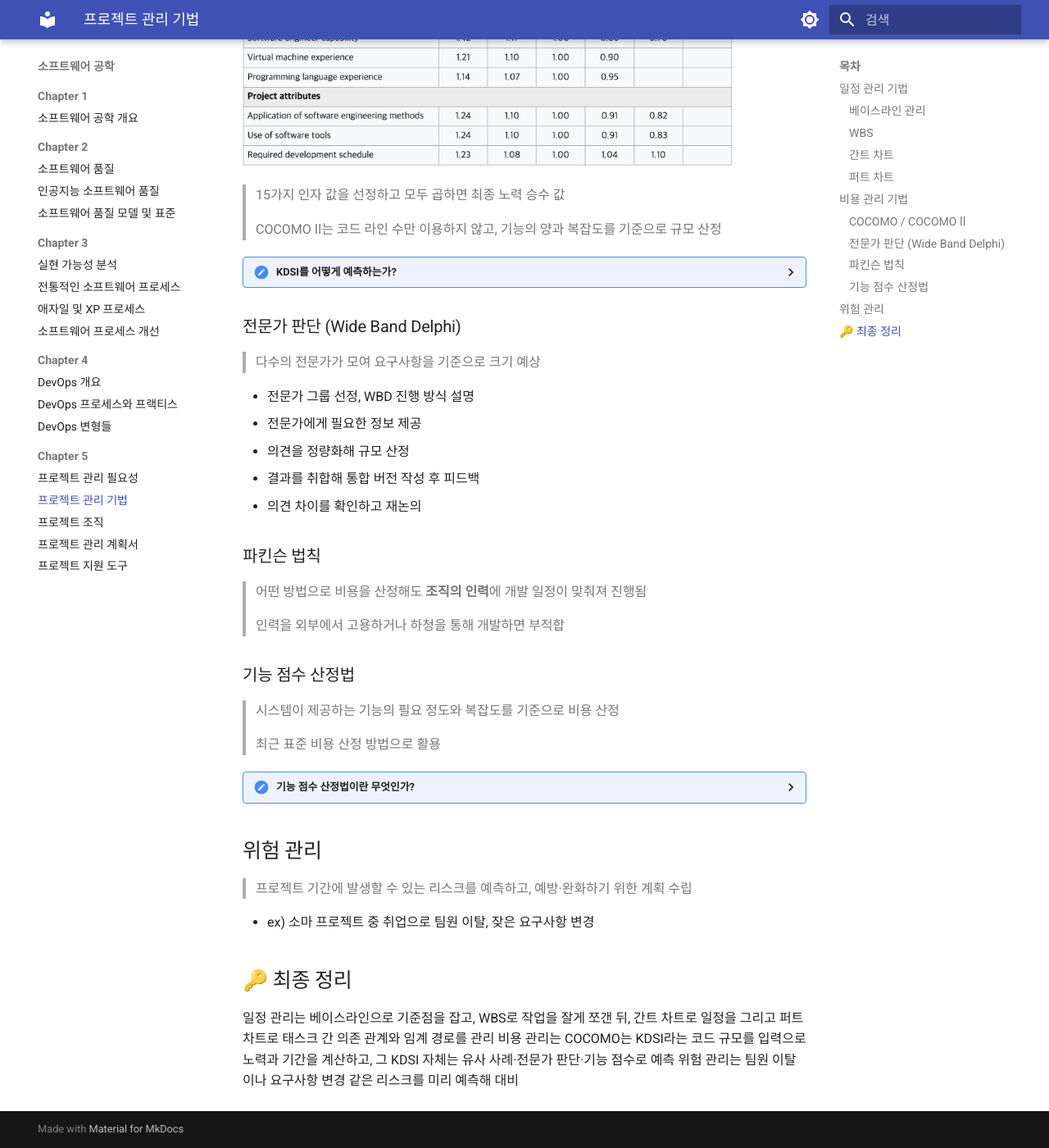
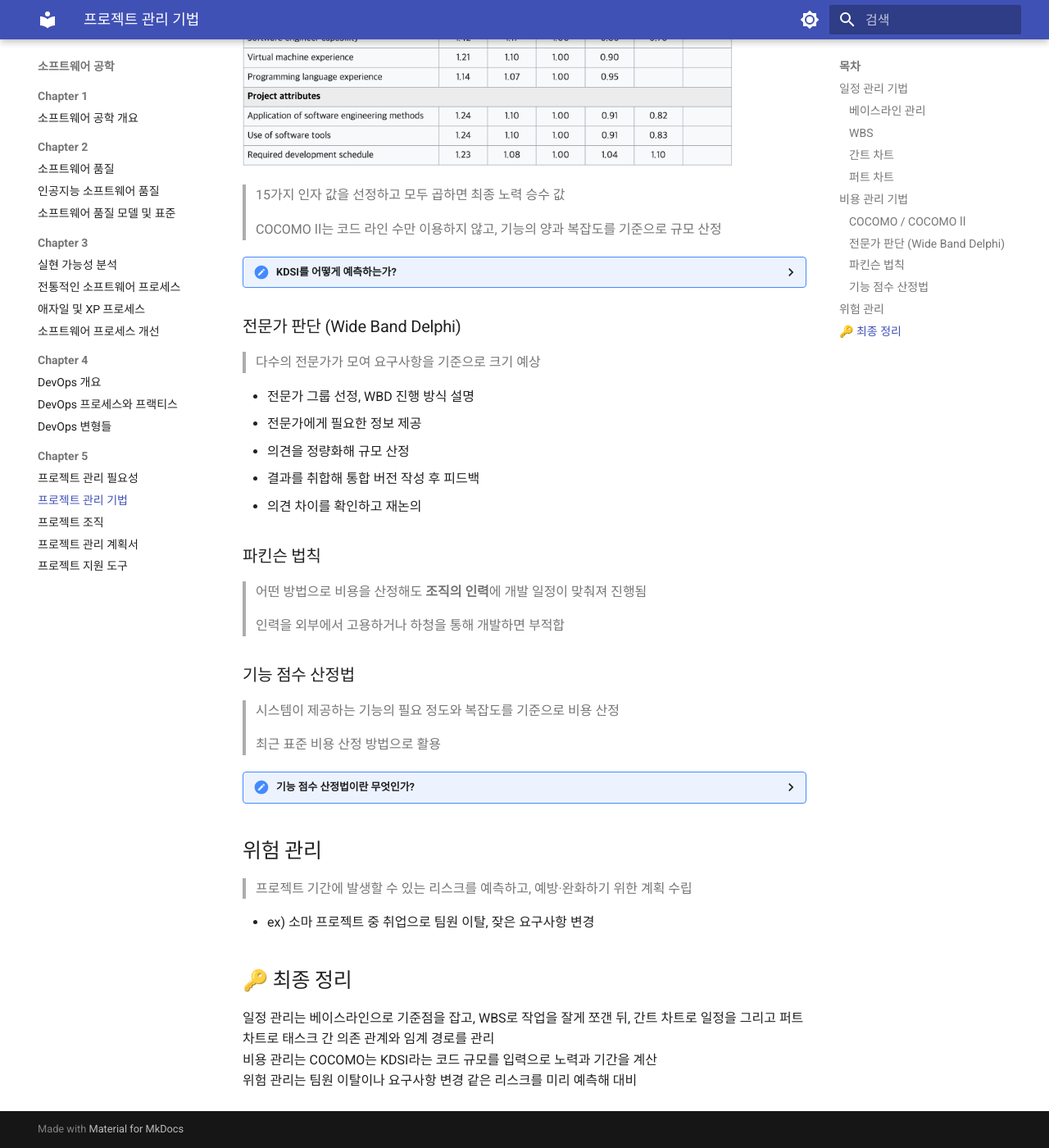
Before and after one commit to CokaNuri/CSBE, an MkDocs documentation site: the page built from docs/software-engineering/Chapter 5/02 프로젝트 관리 기법.md, in a window 1280 px wide and 1400 px high, scrolled down 3849 px. Shown: the whole window at 82% size. Built offline with MkDocs 1.6.1 and Material for MkDocs 9.7.7, drawn with Linux system fonts in a browser that asks for light colours.

Commit message:
02 줄바꿈

```diff
--- a/docs/software-engineering/Chapter 5/02 프로젝트 관리 기법.md
+++ b/docs/software-engineering/Chapter 5/02 프로젝트 관리 기법.md
@@ -79,9 +79,8 @@
 <details><summary>KDSI를 어떻게 예측하는가?</summary>
 
 개발 전에는 코드 라인 수를 알 수 없으므로 추정이 필요
-
-- 유사 시스템 비교 : 과거 비슷한 프로젝트의 실제 코드 규모를 참고해 추정
-- 기능 점수 환산 : 기능 점수를 먼저 산정한 뒤, 개발 언어별 환산 계수를 곱해 코드 라인 수로 변환
+<br>
+유사 시스템 비교 : 과거 비슷한 프로젝트의 실제 코드 규모를 참고해 추정 <br>
 
 </details>
 
@@ -109,7 +108,7 @@
 
 <details><summary>기능 점수 산정법이란 무엇인가?</summary>
 
-사용자가 요구하는 소프트웨어의 기능 규모를 정량적으로 측정하는 국제 표준 방법
+사용자가 요구하는 소프트웨어의 기능 규모를 정량적으로 측정하는 국제 표준 방법 <br>
 기술이나 개발 환경에 종속되지 않고, 사용자 관점의 요구사항을 기반으로 일관된 규모를 산출하는 데 활용
 </details>
 
@@ -121,6 +120,6 @@
 
 ## 🔑 최종 정리
 
-일정 관리는 베이스라인으로 기준점을 잡고, WBS로 작업을 잘게 쪼갠 뒤, 간트 차트로 일정을 그리고 퍼트 차트로 태스크 간 의존 관계와 임계 경로를 관리
-비용 관리는 COCOMO는 KDSI라는 코드 규모를 입력으로 노력과 기간을 계산하고, 그 KDSI 자체는 유사 사례·전문가 판단·기능 점수로 예측
+일정 관리는 베이스라인으로 기준점을 잡고, WBS로 작업을 잘게 쪼갠 뒤, 간트 차트로 일정을 그리고 퍼트 차트로 태스크 간 의존 관계와 임계 경로를 관리 <br>
+비용 관리는 COCOMO는 KDSI라는 코드 규모를 입력으로 노력과 기간을 계산 <br>
 위험 관리는 팀원 이탈이나 요구사항 변경 같은 리스크를 미리 예측해 대비
```
